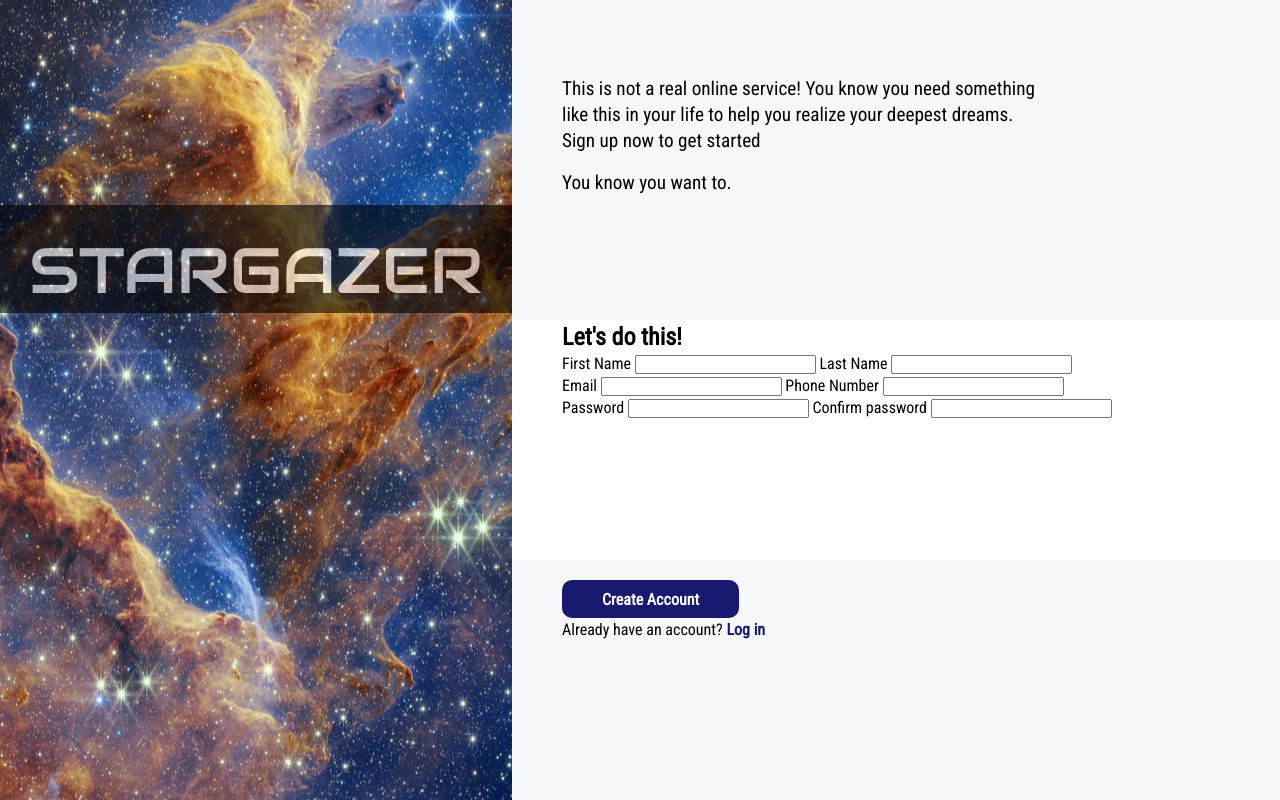
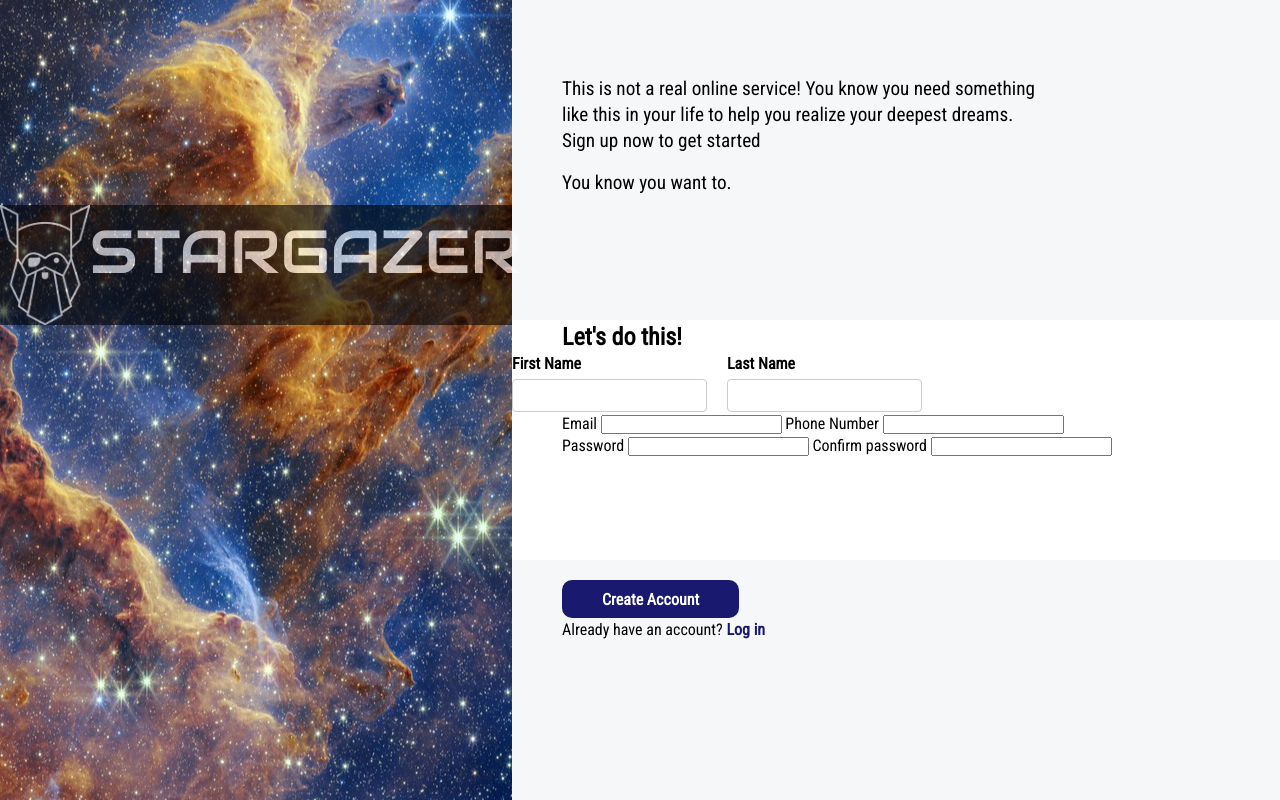
Before and after one commit to rgremaud/sign_up_form, a plain HTML site: page index.html in a window 1280 px wide. Drawn offline with Linux system fonts and the light colour scheme.

Commit message:
Add first name and last name buttons with label above input

```diff
--- a/index.html
+++ b/index.html
@@ -28,7 +28,8 @@ Two main containers:
     <div class="container">
         <div class="image-section">
             <div class="image-text">
-                <p class="title-text"><img src="" class="odin-icon">STARGAZER</p>
+                <img src="odin-lined.png" class="odin-icon">
+                <p class="title-text">STARGAZER</p>
             </div>
         </div>
         <div class="form-section">
@@ -41,11 +42,15 @@ Two main containers:
             <div class="middle">
                 <form action="https://httpbin.org/post" method="post">
                     <h2>Let's do this!</h2>
-                    <div class="form_row">
-                        <label for="first_name" class="first_name">First Name</label>
-                        <input type="text" name="first_name" id="first_name" class="first_name">
-                        <label for="last_name" class="last_name">Last Name</label>
-                        <input type="text" name="last_name" id="last_name" class="last_name">
+                    <div class="form_row_1">
+                        <div class="form_group">
+                            <label for="first_name" class="first_name">First Name</label>
+                            <input type="text" name="first_name" id="first_name" class="first_name">
+                        </div>
+                        <div class="form_group">
+                            <label for="last_name" class="last_name">Last Name</label>
+                            <input type="text" name="last_name" id="last_name" class="last_name">
+                        </div>
                     </div>
                     <div class="form_row">
                         <label for="email">Email</label>
--- a/styles.css
+++ b/styles.css
@@ -40,21 +40,32 @@ body {
     background: url("space.jpg") center center;
 }
 
+.image-text {
+    width: 100%;
+    height: 15%;
+    background: black;
+    opacity: 0.6;
+    margin-top: 40%;
+    display: flex;
+    flex-direction: row;
+
+}
+
+.image-text img {
+    height: 100%;
+    width: 100%;
+    object-fit: contain;
+}
+
 
 .title-text {
-    width: 100%;
-    height: 20%;
-    background: black;
-    opacity: 0.6;
     color: white;
-    top: 30%;
     text-align: center;
-    font: 5rem "audiowide",
-        monospace;
+    font-family: "audiowide", Arial, sans-serif;
     font-weight: 500;
-    margin-top: 40%;
-    padding-top: 5%;
-    font-size: clamp(1vw, 5vw, 5vw);
+    font-size: clamp(1vw, 4.75vw, 5vw);
+    flex-shrink: 1;
+    margin-top: 1vh;
 }
 
 
@@ -96,6 +107,30 @@ button,
     margin-left: 50px;
 }
 
+.form_row_1 {
+    display: flex;
+    gap: 20px;
+}
+
+.form_group {
+    display: flex;
+    flex-direction: column;
+}
+
+.form_group label {
+    /* adjust this styling */
+    display: block;
+    margin-bottom: 5px;
+    font-weight: bold;
+}
+
+.form_group input[type="text"] {
+    /* adjust this styling */
+    padding: 8px;
+    border: 1px solid #ccc;
+    border-radius: 4px;
+}
+
 .last-line {
     padding-top: 1rem;
 }
```
Lines whose indentation alone changed are shown as unchanged.
